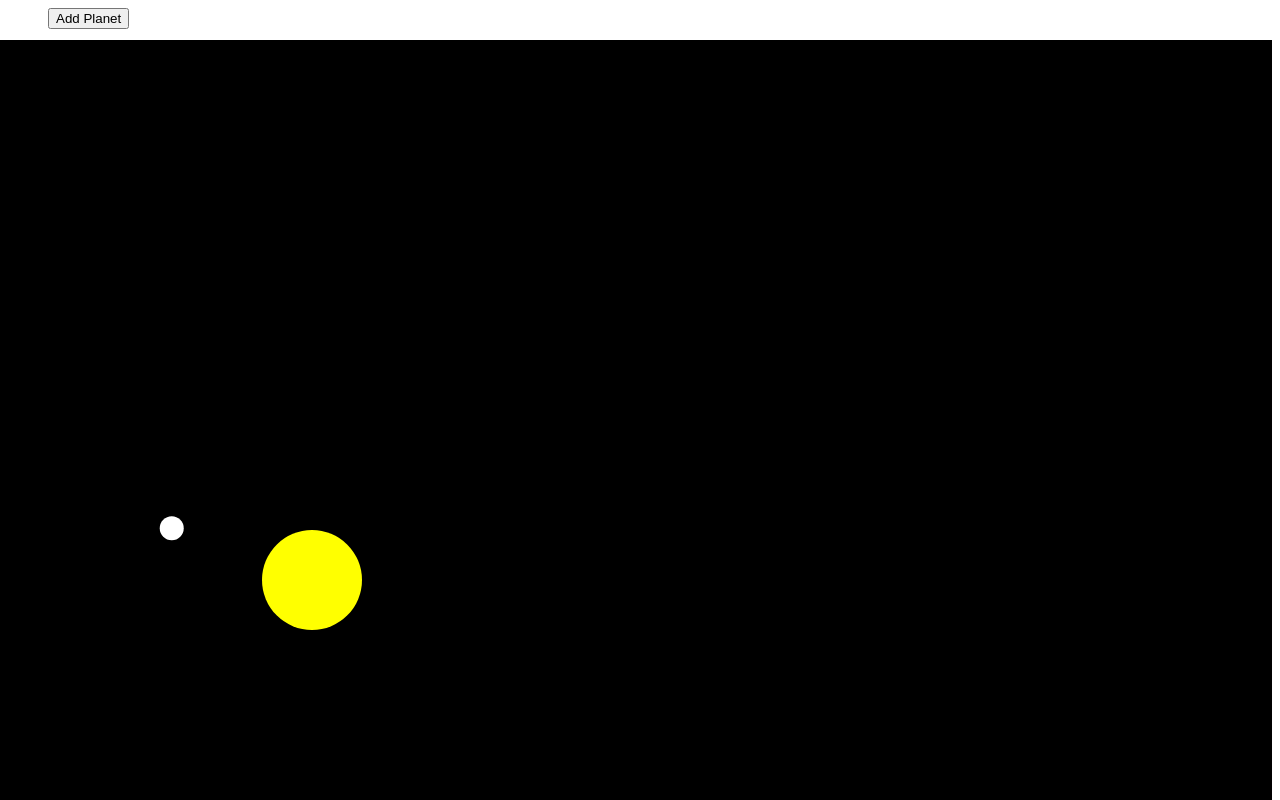
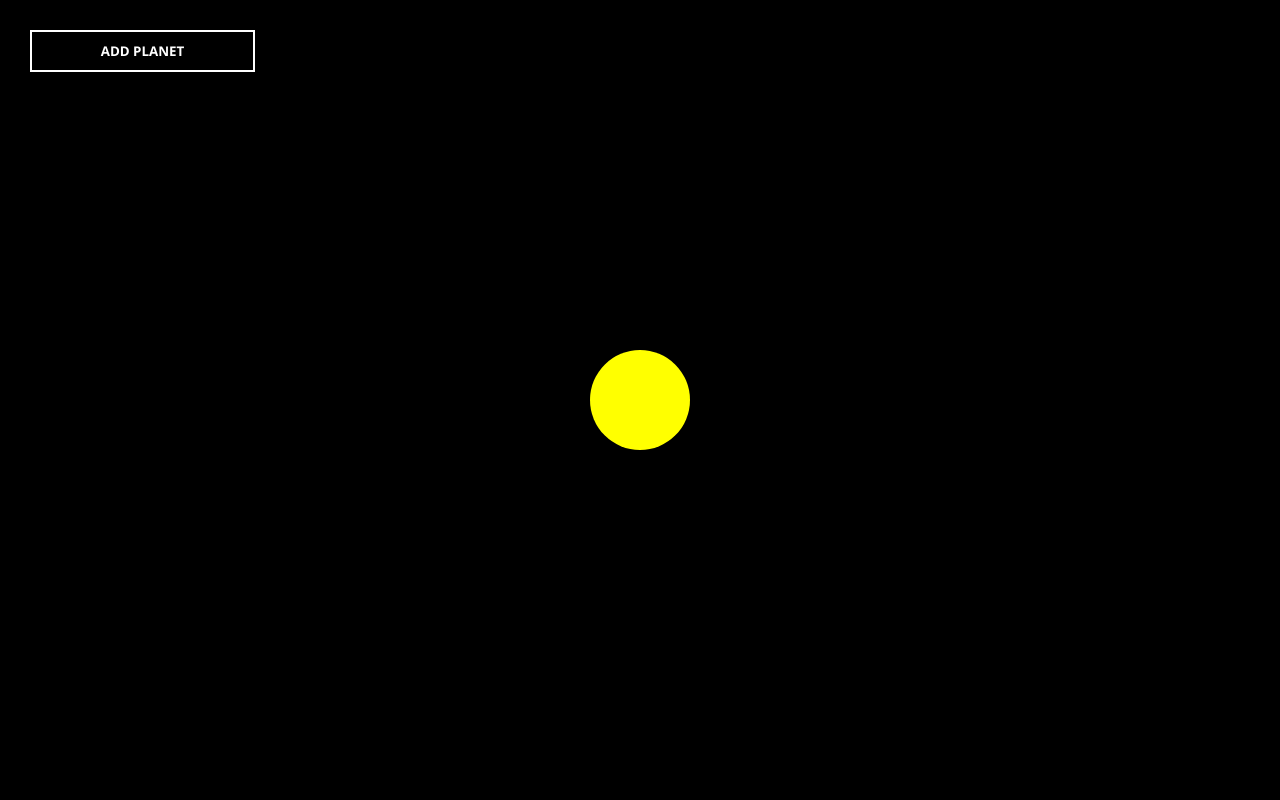
Before and after one commit to lmlorca/canvas-sandbox, a plain HTML site: page orbiter/index.html in a window 1280 px wide. Shown: the top 800 px of the page. Drawn offline with Linux system fonts and the light colour scheme.

Commit message:
Add better styling

```diff
--- a/orbiter/index.html
+++ b/orbiter/index.html
@@ -4,21 +4,13 @@
     <meta charset="UTF-8" />
     <meta name="viewport" content="width=device-width, initial-scale=1.0" />
     <title>Orbiter</title>
-    <style>
-      #PlanetList {
-        float: left;
-        max-height: 1080px;
-        overflow-y: scroll;
-        list-style: none;
-      }
-      #canvas {
-        float: right;
-      }
-    </style>
+    <link rel="stylesheet" href="./style/style.css" />
   </head>
   <body>
-    <ul style="float: left" id="PlanetList"></ul>
-    <button id="addPlanetBtn">Add Planet</button>
+    <div id="controls">
+      <button id="addPlanetBtn">Add Planet</button>
+      <ul id="PlanetList"></ul>
+    </div>
     <canvas id="canvas" width="1920" height="1080" />
     <script src="./js/circle.js"></script>
     <script src="./index.js"></script>
--- a/orbiter/index.js
+++ b/orbiter/index.js
@@ -1,11 +1,17 @@
 let canvas;
 let ctx;
-let planetList;
+let planetListElement;
 const GRAVITY = 0.6;
 
 window.onload = function () {
-  planetList = document.getElementById("PlanetList");
+  planetListElement = document.getElementById("PlanetList");
   canvas = document.getElementById("canvas");
+  canvas.width = window.innerWidth;
+  canvas.height = window.innerHeight;
+  window.onresize = function () {
+    canvas.width = window.innerWidth;
+    canvas.height = window.innerHeight;
+  };
   ctx = canvas.getContext("2d");
 
   const sun = new Circle(
--- a/orbiter/js/circle.js
+++ b/orbiter/js/circle.js
@@ -74,6 +74,6 @@ class Circle {
   createHTML() {
     const li = document.createElement("LI");
     li.innerHTML = `<strong>Mass: </strong> ${this.mass} | <strong>Velocity: </storng> ${this.velocity.x} ${this.velocity.y}`;
-    planetList.appendChild(li);
+    planetListElement.appendChild(li);
   }
 }
--- /dev/null
+++ b/orbiter/style/style.css
@@ -0,0 +1,38 @@
+*,
+html,
+body {
+  margin: 0;
+  padding: 0;
+  font-family: "Segoe UI", Tahoma, Geneva, Verdana, sans-serif;
+  overflow: hidden;
+}
+
+#controls {
+  position: absolute;
+  width: 225px;
+  height: 1080px;
+  max-height: 1080px;
+  padding: 30px;
+  color: white;
+}
+
+#controls li {
+  padding: 10px;
+}
+
+#addPlanetBtn {
+  margin-bottom: 20px;
+  width: 100%;
+  padding: 10px;
+  background-color: black;
+  border: solid white 2px;
+  color: white;
+  text-transform: uppercase;
+  font-weight: 700;
+  cursor: pointer;
+  transition: 200ms;
+}
+#addPlanetBtn:hover {
+  background-color: white;
+  color: black;
+}
```
